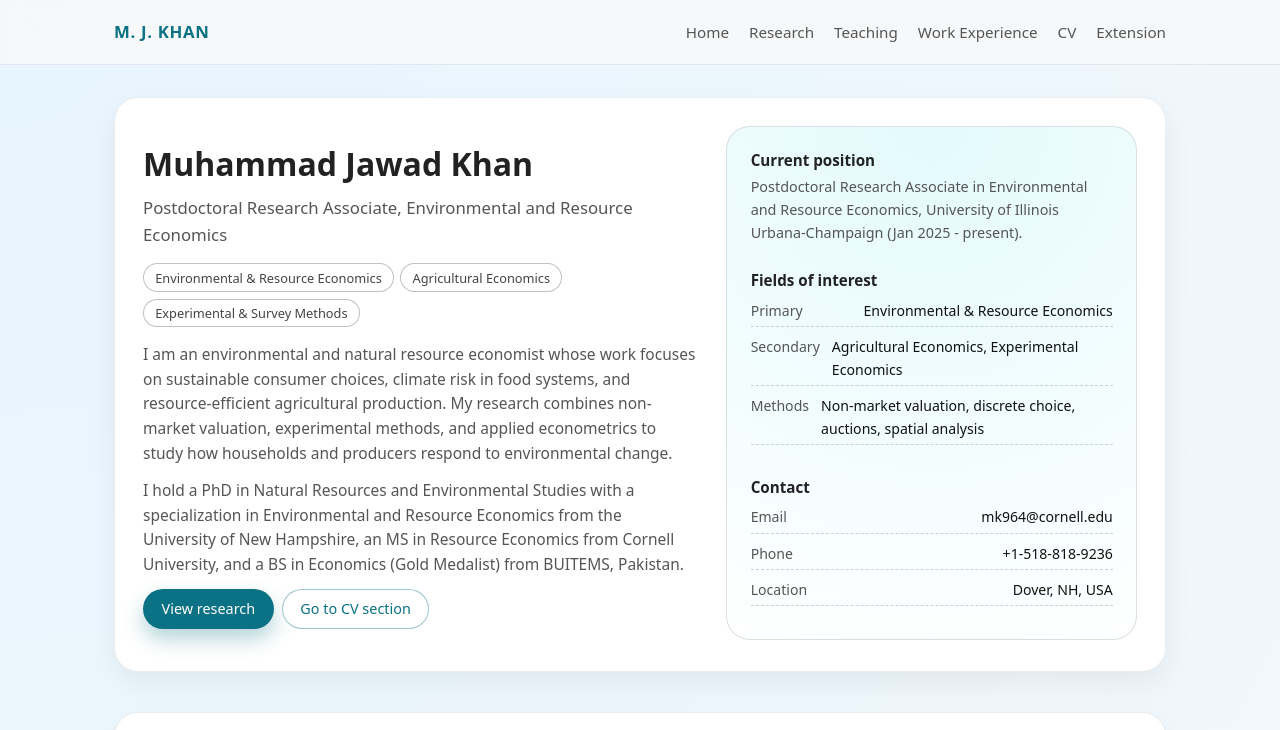
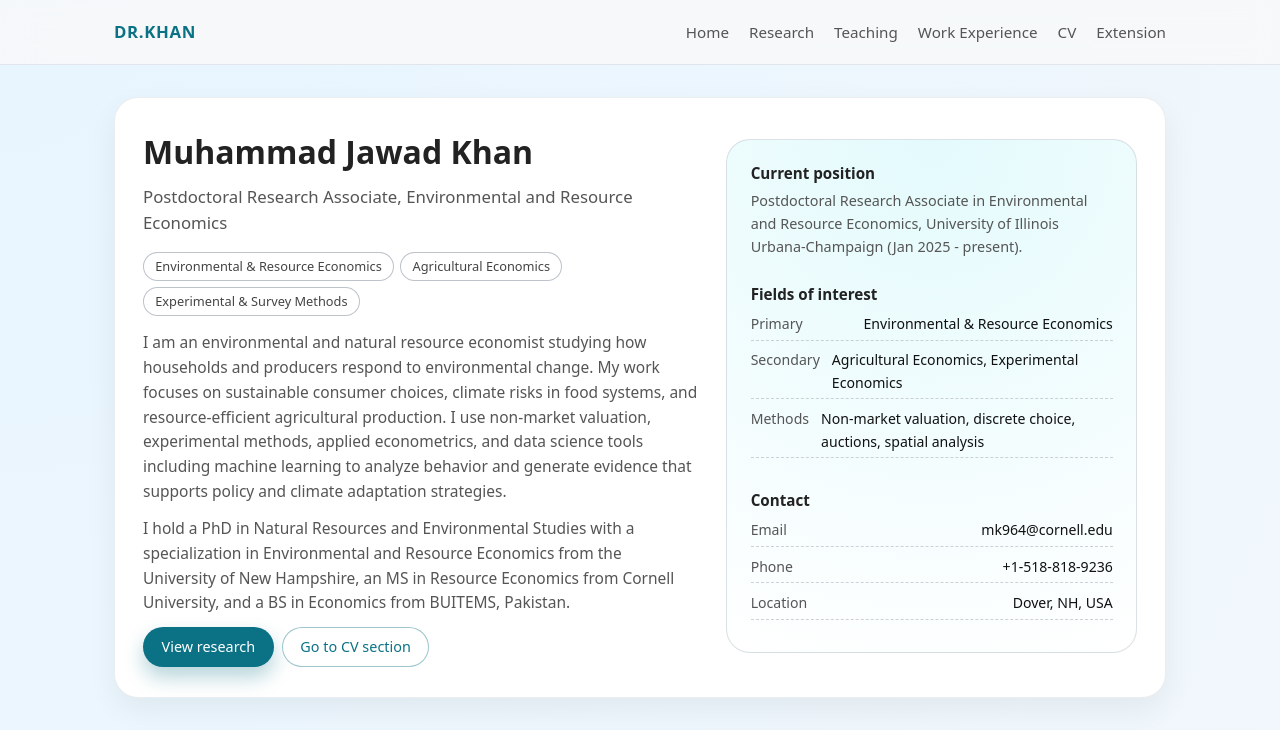
Before and after one commit to mk1241/mjk, a plain HTML site: page index.html in a window 1280 px wide. Shown: the top 730 px of the page. Drawn offline with Linux system fonts and the light colour scheme.

Commit message:
Update index.html

```diff
--- a/index.html
+++ b/index.html
@@ -418,7 +418,7 @@
 
 <header>
   <div class="nav-container">
-    <div class="brand">M. J. Khan</div>
+    <div class="brand">Dr.Khan</div>
     <button class="nav-toggle" aria-label="Toggle navigation" onclick="toggleNav()">☰</button>
     <nav class="nav-links" id="navMenu">
       <a href="#home">Home</a>
@@ -447,16 +447,17 @@
           </div>
 
           <p>
-            I am an environmental and natural resource economist whose work focuses on sustainable consumer choices,
-            climate risk in food systems, and resource-efficient agricultural production. My research combines
-            non-market valuation, experimental methods, and applied econometrics to study how households and producers
-            respond to environmental change.
-          </p>
+  I am an environmental and natural resource economist studying how households and producers respond to environmental change.
+  My work focuses on sustainable consumer choices, climate risks in food systems, and resource-efficient agricultural production.
+  I use non-market valuation, experimental methods, applied econometrics, and data science tools including machine learning
+  to analyze behavior and generate evidence that supports policy and climate adaptation strategies.
+</p>
+
 
           <p>
             I hold a PhD in Natural Resources and Environmental Studies with a specialization in Environmental and
             Resource Economics from the University of New Hampshire, an MS in Resource Economics from Cornell University,
-            and a BS in Economics (Gold Medalist) from BUITEMS, Pakistan.
+            and a BS in Economics from BUITEMS, Pakistan.
           </p>
 
           <div class="hero-actions">
```
